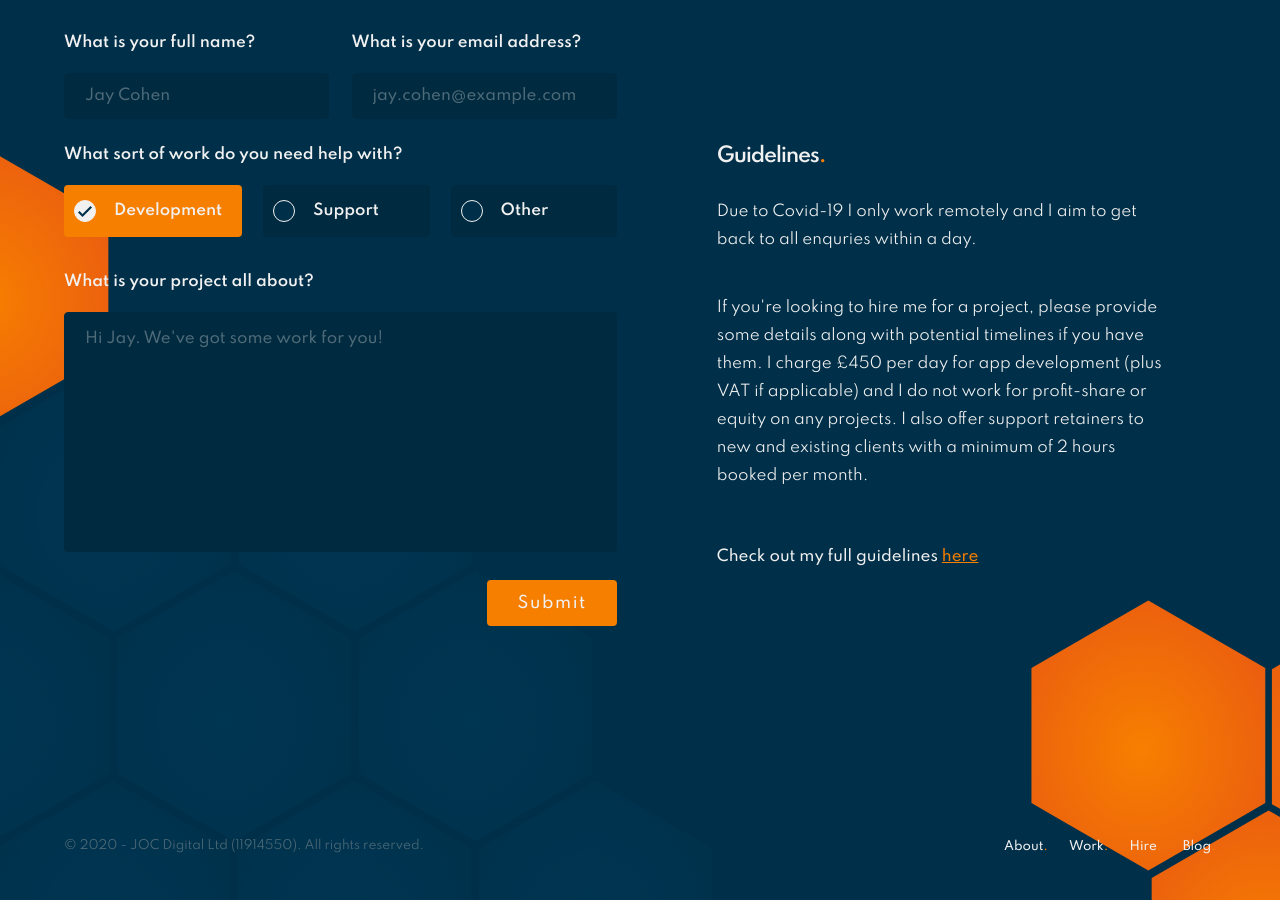
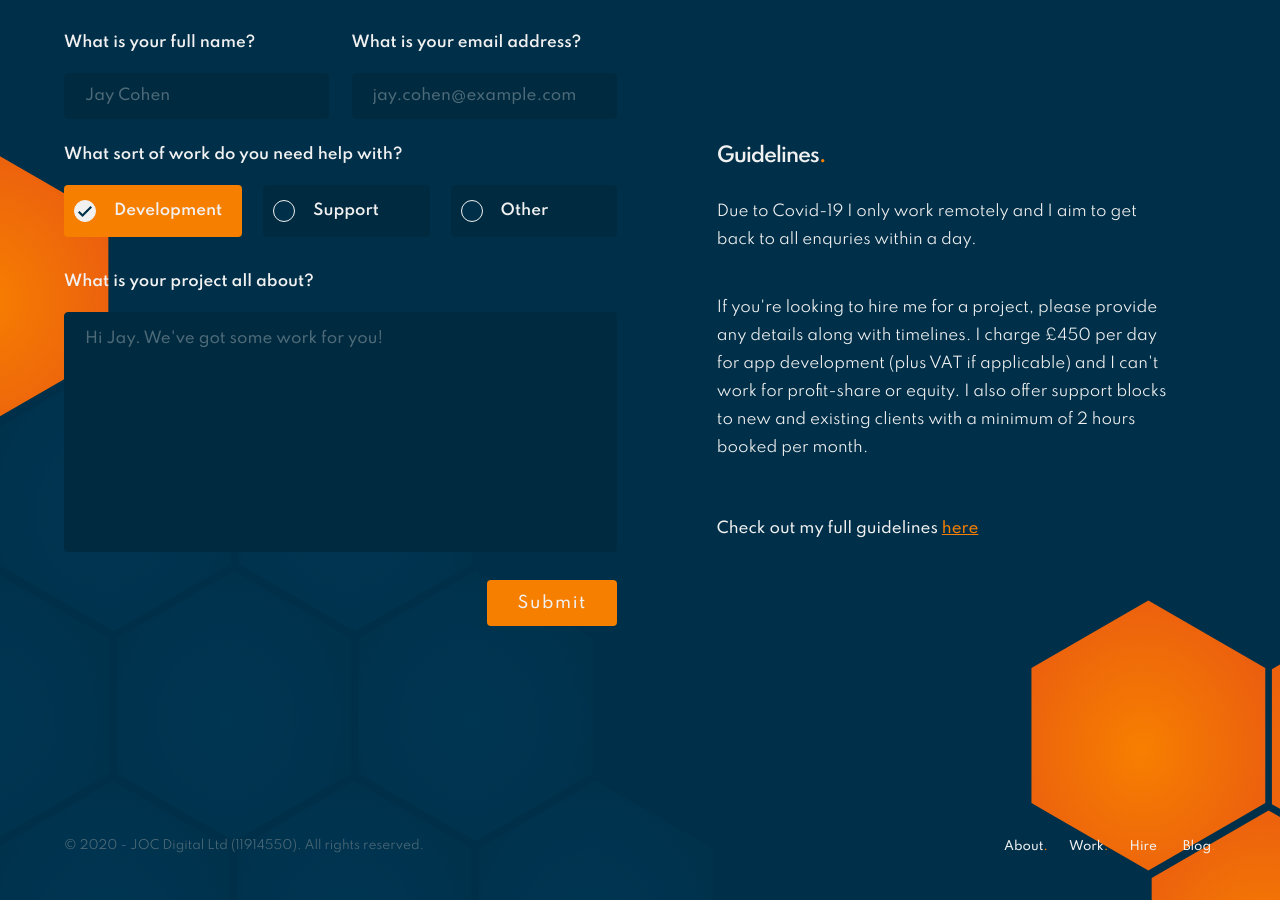
Before and after one commit to jay-cohen/jay-cohen, a Jekyll site: the page built from index.md, in a window 1280 px wide and 900 px high, scrolled down 3501 px. Built offline with Jekyll 4.4.1, drawn with Linux system fonts in a browser that asks for light colours.

Commit message:
Change contact content

```diff
--- a/_includes/_section/contact.html
+++ b/_includes/_section/contact.html
@@ -41,7 +41,7 @@
         <div class="offset-by-one column five columns">
             <h4>Guidelines<span class="color-three">.</span></h4>
             <p>Due to Covid-19 I only work remotely and I aim to get back to all enquries within a day.</p>
-            <p>If you're looking to hire me for a project, please provide some details along with potential timelines if you have them. I charge £450 per day for app development (plus VAT if applicable) and I do not work for profit-share or equity on any projects. I also offer support retainers to new and existing clients with a minimum of 2 hours booked per month.</p>
+            <p>If you're looking to hire me for a project, please provide any details along with timelines. I charge £450 per day for app development (plus VAT if applicable) and I can't work for profit-share or equity. I also offer support blocks to new and existing clients with a minimum of 2 hours booked per month.</p>
             <div class="guidelines">Check out my full guidelines <a href="{{site.url}}/guidelines" title="View guidelines">here</a></div>
         </div>
     </div>
```
